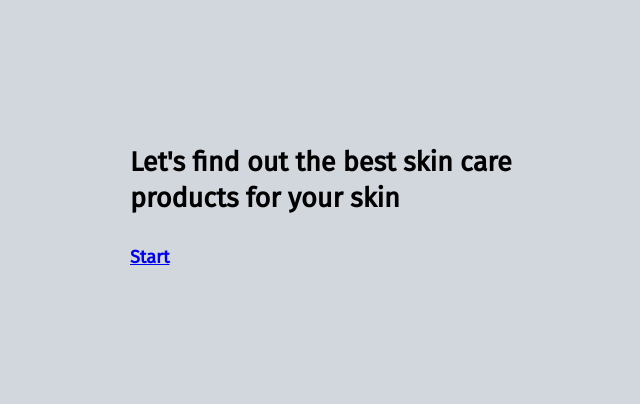
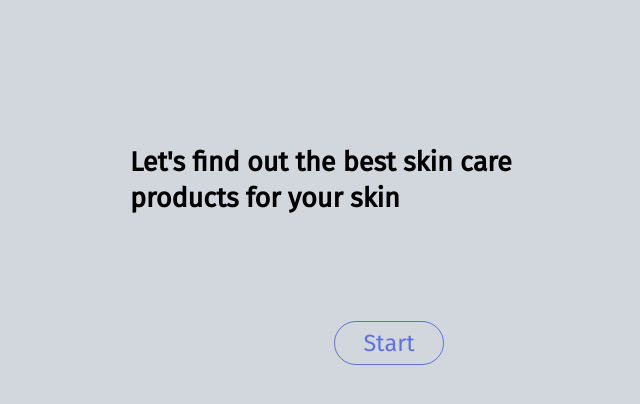
Before and after one commit to almyramadhina/skincarecommendation, a website: page FE/index.html in a window 1280 px wide. Shown: the whole page, without its empty margins (251-891 px from the left). Drawn offline with Linux system fonts and the light colour scheme.

Commit message:
tambah css button

```diff
--- a/FE/style.css
+++ b/FE/style.css
@@ -22,7 +22,7 @@
     height: 10px;
     border-radius: 50%;
     content: '';
-    background-color: #ff9ecb;
+    background-color: #7789f0;
     position: absolute;
     left: 50%;
     top: 50%;
@@ -108,3 +108,56 @@
     background-color: #9AA3AC;
     padding: 0 8px;
   }
+
+  @import url(https://fonts.googleapis.com/css?family=Open + Sans:300, 400, 600);
+
+  body {
+      font-family: "Fira Sans", sans-serif;
+      margin: 0;
+      padding: 0;
+      width: 100%;
+      height: 100%;
+  }
+
+  .buttonContainer {
+      margin-top: 100px;
+      text-align: center;
+  }
+
+  h1 {
+      color: rgba(69, 69, 69, 1);
+      line-height: 2em;
+  }
+
+  /* BUTTON CSS
+  ------------------------------------------- */
+
+  a.button {
+      display: inline-block;
+
+      font: normal normal 300 1.3em "Fira Sans";
+      text-decoration: none;
+
+      color:  #5f71db;
+      brackground-color: transparent;
+      border: 1px solid #5f71db;
+      border-radius: 100px;
+
+      padding: 0.3em 1.2em;
+      margin: 5px;
+
+      background-size: 200% 100%;
+      background-image: linear-gradient(
+          to right,
+          transparent 50%,
+          rgba #5f71db 50%
+      );
+      transition: background-position 0.3s cubic-bezier(0.19, 1, 0.22, 1) 0.1s,
+          color 0.5s ease 0s, background-color 0.5s ease;
+  }
+
+  a.button:hover {
+      color: rgba(255, 255, 255, 1);
+      background-color:  #5f71db;
+      background-position: -100% 100%;
+  }
```
